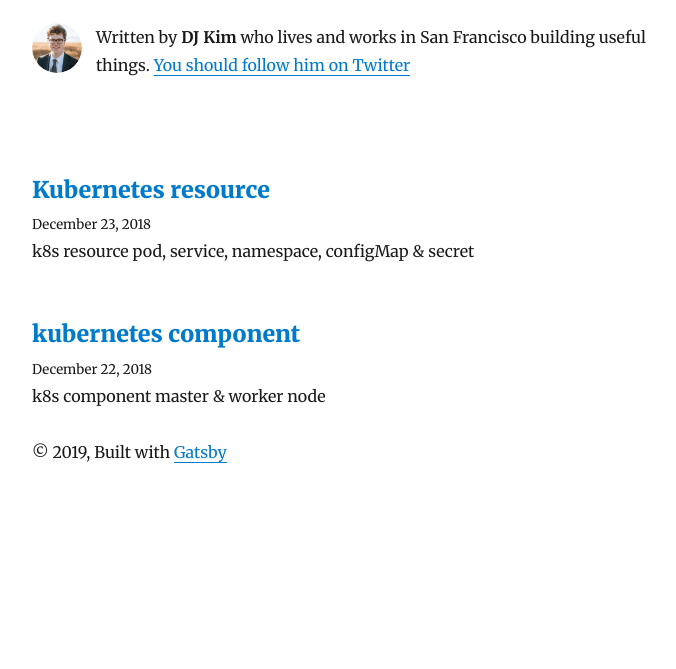
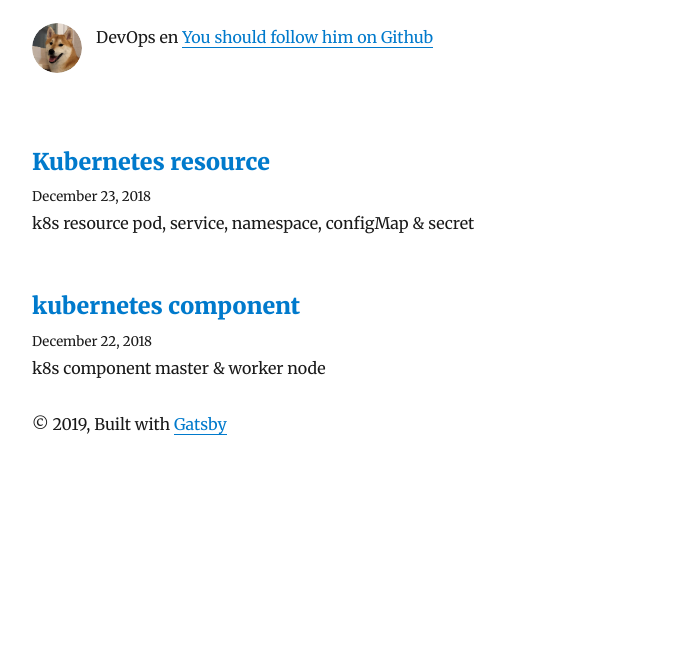
Before and after one commit to dev-chulbuji/blog, a Gatsby site: page / in a window 1280 px wide. Shown: the part 131-800 px from the top of the page, without its empty margins (293-969 px from the left). Built offline with nearby package versions, Linux system fonts and the light colour scheme; Gatsby itself is replaced by a stand-in of ours; some packages are replaced by stand-ins of ours.

Commit message:
feat: change bio"

```diff
--- a/src/components/bio.js
+++ b/src/components/bio.js
@@ -38,11 +38,10 @@ function Bio() {
               }}
             />
             <p>
-              Written by <strong>{author}</strong> who lives and works in San
-              Francisco building useful things.
+              DevOps en
               {` `}
-              <a href={`https://twitter.com/${social.twitter}`}>
-                You should follow him on Twitter
+              <a href={`https://github.com/${social.github}`}>
+                You should follow him on Github
               </a>
             </p>
           </div>
@@ -54,7 +53,7 @@ function Bio() {
 
 const bioQuery = graphql`
   query BioQuery {
-    avatar: file(absolutePath: { regex: "/profile-pic.jpg/" }) {
+    avatar: file(absolutePath: { regex: "/profile.jpg/" }) {
       childImageSharp {
         fixed(width: 50, height: 50) {
           ...GatsbyImageSharpFixed
@@ -65,7 +64,7 @@ const bioQuery = graphql`
       siteMetadata {
         author
         social {
-          twitter
+          github
         }
       }
     }
```
Also changed, not shown: content/assets/profile-pic.jpg (deleted), content/assets/profile.jpg (added).
